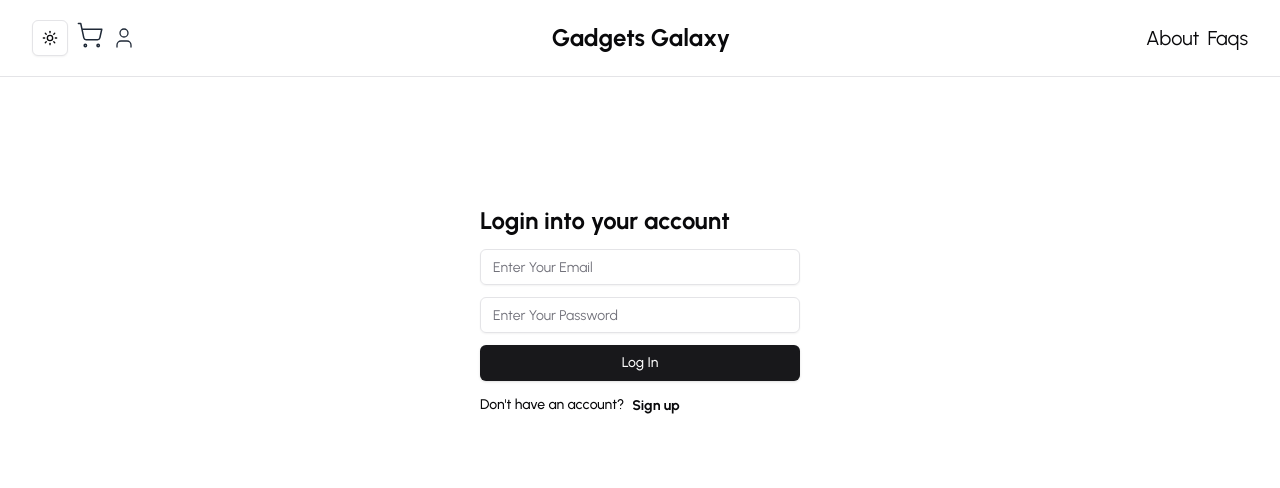
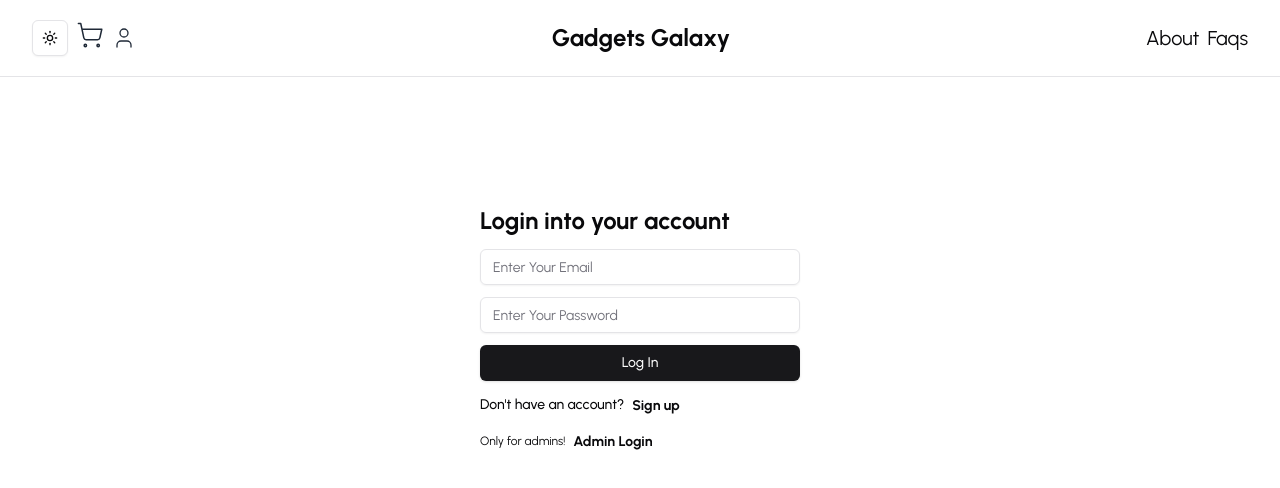
Before and after one commit to MayankSharma1313/Gadgets-Galaxy, a React (Vite) app in the folder client/: page /login in a window 1280 px wide. Shown: the top 488 px of the page. Built offline with nearby package versions, Linux system fonts and the light colour scheme.

Commit message:
add admin login

```diff
--- a/client/src/pages/Login.jsx
+++ b/client/src/pages/Login.jsx
@@ -77,6 +77,23 @@ export const Login = () => {
       </Link>
     </div>
     </form>
+    <div className='flex items-center gap-2'>
+
+    <label
+        htmlFor="terms"
+        className="text-xs  leading-none peer-disabled:cursor-not-allowed peer-disabled:opacity-70"
+      >
+        Only for admins!
+      </label>
+    <Link to={"/admin/login"}>
+      <label
+        htmlFor="terms"
+        className="text-sm  leading-none peer-disabled:cursor-not-allowed peer-disabled:opacity-70 cursor-pointer"
+      >
+        <strong> Admin Login</strong>
+      </label>
+      </Link>
+    </div>
   </div>
   )
 }
```
